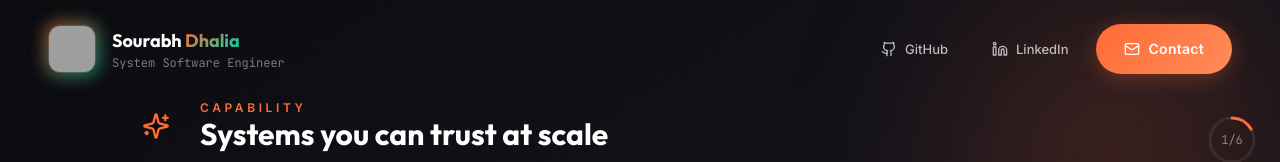
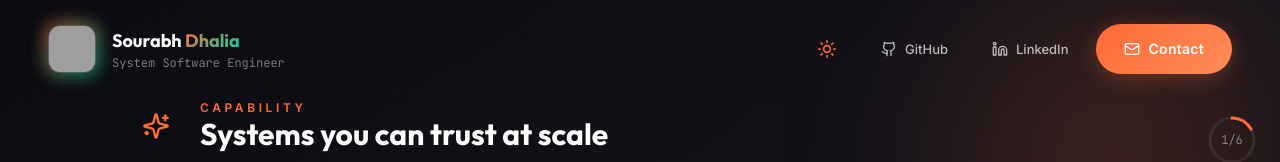
Before and after one commit to SourabhDhalia/PortfolioCPP, a React (Vite) app: page / in a window 1280 px wide. Shown: the top 162 px of the page. Built offline with nearby package versions, Linux system fonts and the light colour scheme; grey boxes are pictures that could not be loaded.

Commit message:
Enhance light mode text contrast

```diff
--- a/src/Portfolio.tsx
+++ b/src/Portfolio.tsx
@@ -21,7 +21,9 @@ import {
   Briefcase,
   Network,
   Gauge,
-  ShieldCheck
+  ShieldCheck,
+  Sun,
+  Moon
 } from 'lucide-react';
 import {
   profile,
@@ -504,6 +506,27 @@ const sectionContent: Record<string, React.FC> = {
 const Portfolio = () => {
   const [activeIndex, setActiveIndex] = useState(0);
   const [isTransitioning, setIsTransitioning] = useState(false);
+  const [theme, setTheme] = useState('dark');
+
+  // Initialize theme
+  useEffect(() => {
+    const savedTheme = localStorage.getItem('theme') || 'dark';
+    setTheme(savedTheme);
+    if (savedTheme === 'light') {
+      document.documentElement.classList.add('light');
+    }
+  }, []);
+
+  const toggleTheme = () => {
+    const newTheme = theme === 'dark' ? 'light' : 'dark';
+    setTheme(newTheme);
+    localStorage.setItem('theme', newTheme);
+    if (newTheme === 'light') {
+      document.documentElement.classList.add('light');
+    } else {
+      document.documentElement.classList.remove('light');
+    }
+  };
   const wheelTimeout = useRef<ReturnType<typeof setTimeout> | null>(null);
   const lastWheelTime = useRef(0);
 
@@ -631,6 +654,17 @@ const Portfolio = () => {
 
           {/* Header Actions */}
           <div className="flex items-center gap-3">
+            <button
+              onClick={toggleTheme}
+              className="btn-ghost flex items-center justify-center p-2 rounded-full"
+              aria-label="Toggle Theme"
+            >
+              {theme === 'dark' ? (
+                <Sun className="h-5 w-5 text-[var(--accent-primary)]" />
+              ) : (
+                <Moon className="h-5 w-5 text-[var(--accent-tertiary)]" />
+              )}
+            </button>
             <a
               href={links.github}
               target="_blank"
--- a/src/components/Scene3D.tsx
+++ b/src/components/Scene3D.tsx
@@ -8,7 +8,7 @@ import React, { Suspense, lazy, useState, useEffect } from 'react';
 const SimpleBackground = () => (
     <div className="fixed inset-0 z-0 overflow-hidden">
         {/* Base gradient */}
-        <div className="absolute inset-0 bg-gradient-to-br from-[#0a0a0f] via-[#12121a] to-[#0a0a0f]" />
+        <div className="absolute inset-0 bg-gradient-to-br from-[var(--bg-primary)] via-[var(--bg-secondary)] to-[var(--bg-primary)] transition-colors duration-500" />
 
         {/* Animated orbs - optimized with will-change and reduced blur */}
         {/* Animated orbs - optimized with CSS animations, reduced flicker */}
--- a/src/index.css
+++ b/src/index.css
@@ -56,6 +56,40 @@
   --transition-medium: 300ms cubic-bezier(0.4, 0, 0.2, 1);
   --transition-slow: 500ms cubic-bezier(0.4, 0, 0.2, 1);
   --transition-bounce: 600ms cubic-bezier(0.34, 1.56, 0.64, 1);
+}
+
+/* ================================================================
+   LIGHT THEME OVERRIDES
+   ================================================================ */
+html.light {
+  /* Colors - Clean White/Gray Palette */
+  --bg-primary: #ffffff;
+  --bg-secondary: #f8fafc;
+  /* slate-50 */
+  --bg-tertiary: #f1f5f9;
+  /* slate-100 */
+  --bg-glass: rgba(255, 255, 255, 0.85);
+  --bg-glass-strong: rgba(255, 255, 255, 0.95);
+
+  /* Text - High Contrast */
+  --text-primary: #020617;
+  /* slate-950 */
+  --text-secondary: #334155;
+  /* slate-700 */
+  --text-muted: #64748b;
+  /* slate-500 */
+
+  /* Borders - Darker for visibility on white */
+  --border-subtle: rgba(15, 23, 42, 0.06);
+  --border-medium: rgba(15, 23, 42, 0.12);
+  --border-strong: rgba(15, 23, 42, 0.2);
+  --border-accent: rgba(255, 107, 53, 0.5);
+
+  /* Shadows - Softer but distinct */
+  --shadow-soft: 0 4px 20px rgba(15, 23, 42, 0.03);
+  --shadow-medium: 0 8px 30px rgba(15, 23, 42, 0.08);
+  --shadow-glow-accent: 0 0 40px rgba(255, 107, 53, 0.15);
+  --shadow-glow-secondary: 0 0 40px rgba(0, 212, 170, 0.15);
 }
 
 /* ================================================================
@@ -806,7 +840,9 @@ body {
   .glass-strong {
     display: none !important;
   }
-}@layer utilities {
+}
+
+@layer utilities {
   .animate-float-slow {
     animation: float-slow 25s infinite linear;
   }
--- a/tailwind.config.cjs
+++ b/tailwind.config.cjs
@@ -10,14 +10,14 @@ module.exports = {
       },
       colors: {
         bg: {
-          primary: '#0a0a0f',
-          secondary: '#12121a',
-          tertiary: '#1a1a24'
+          primary: 'var(--bg-primary)',
+          secondary: 'var(--bg-secondary)',
+          tertiary: 'var(--bg-tertiary)'
         },
         accent: {
-          primary: '#ff6b35',
-          secondary: '#00d4aa',
-          tertiary: '#6366f1'
+          primary: 'var(--accent-primary)',
+          secondary: 'var(--accent-secondary)',
+          tertiary: 'var(--accent-tertiary)'
         }
       },
       animation: {
```
Lines whose indentation alone changed are shown as unchanged.
